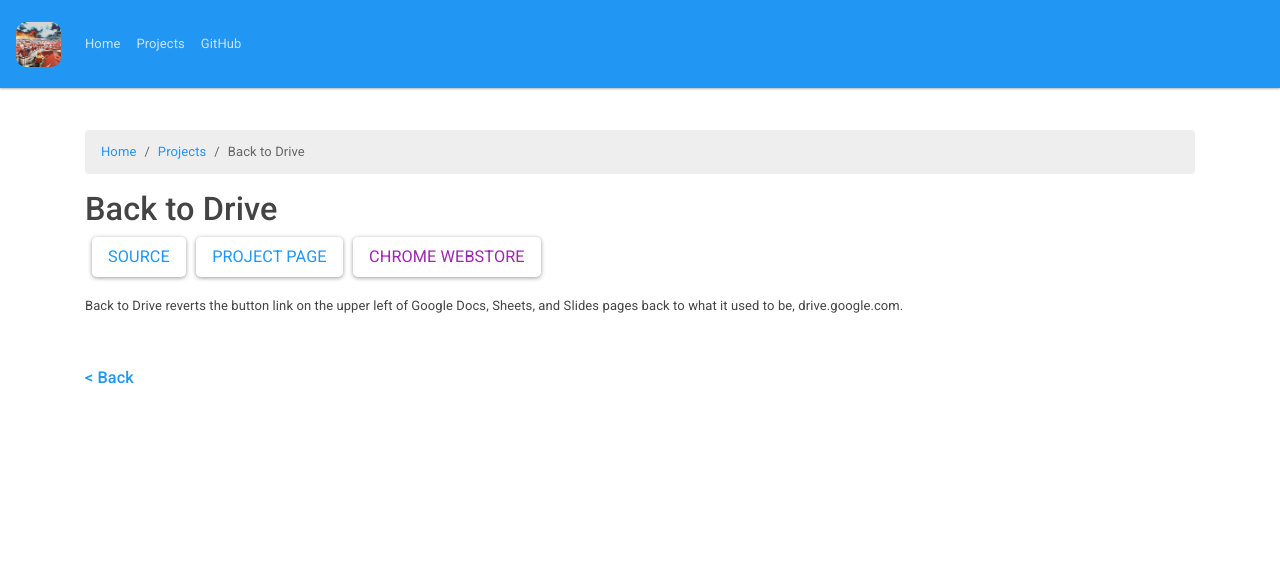
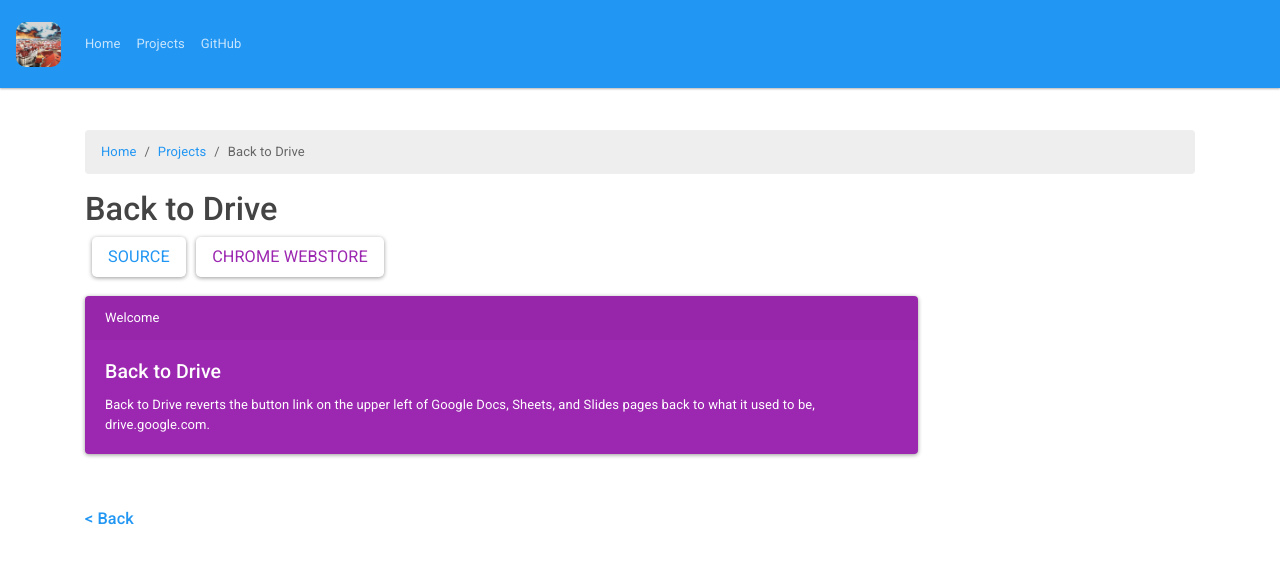
Before and after one commit to amazansky/alexmazansky.com-jekyll, a Jekyll site: the page built from _projects/btd.html, in a window 1280 px wide. Shown: the top 564 px of the page. Built offline with Jekyll 4.4.1, drawn with Linux system fonts in a browser that asks for light colours; nearby versions of some CDN libraries.

Commit message:
Fix up a few things

```diff
--- a/_layouts/project.html
+++ b/_layouts/project.html
@@ -19,7 +19,11 @@
                 {% endfor %}
             </span>
             <br><br>
-            <p>{{ page.info }}</p>
+            {% unless page.hascontent == true %}
+            {{ page.info }}
+            {% else %}
+            {{ page.content }}
+            {% endunless %}
             <br><br>
             <a href="../"><h5>&lt; Back</h5></a>
             {% include bodyend.html %}
--- /dev/null
+++ b/_projects/btd.html
@@ -0,0 +1,23 @@
+---
+name: Back to Drive
+url: btd
+layout: project
+info: Back to Drive reverts the button link on the upper left of Google Docs, Sheets, and Slides pages back to what it used to be, drive.google.com.
+links:
+- name: Source
+  url: https://github.com/RobotXLabs/back-to-drive
+  btntype: primary
+- name: Chrome Webstore
+  url: https://chrome.google.com/webstore/detail/back-to-drive/nkamccjapcjemblidlcaipacjgkmpgkp
+  btntype: info
+hascontent: true
+---
+<div id="container">
+    <div class="card text-white bg-info mb-3" style="max-width: 75%;">
+        <div class="card-header">Welcome</div>
+        <div class="card-body">
+            <h4 class="card-title">Back to Drive</h4>
+            <p class="card-text">Back to Drive reverts the button link on the upper left of Google Docs, Sheets, and Slides pages back to what it used to be, drive.google.com.</p>
+        </div>
+    </div>
+</div>
--- a/_projects/btd.md
+++ /dev/null
@@ -1,16 +0,0 @@
----
-name: Back to Drive
-url: btd
-layout: project
-info: Back to Drive reverts the button link on the upper left of Google Docs, Sheets, and Slides pages back to what it used to be, drive.google.com.
-links:
-- name: Source
-  url: https://github.com/RobotXLabs/back-to-drive
-  btntype: primary
-- name: Project Page
-  url: https://RobotXLabs.github.io/back-to-drive
-  btntype: primary
-- name: Chrome Webstore
-  url: https://chrome.google.com/webstore/detail/back-to-drive/nkamccjapcjemblidlcaipacjgkmpgkp
-  btntype: info
----
```
Also changed, not shown: about.md (deleted, +0 -18 lines).
